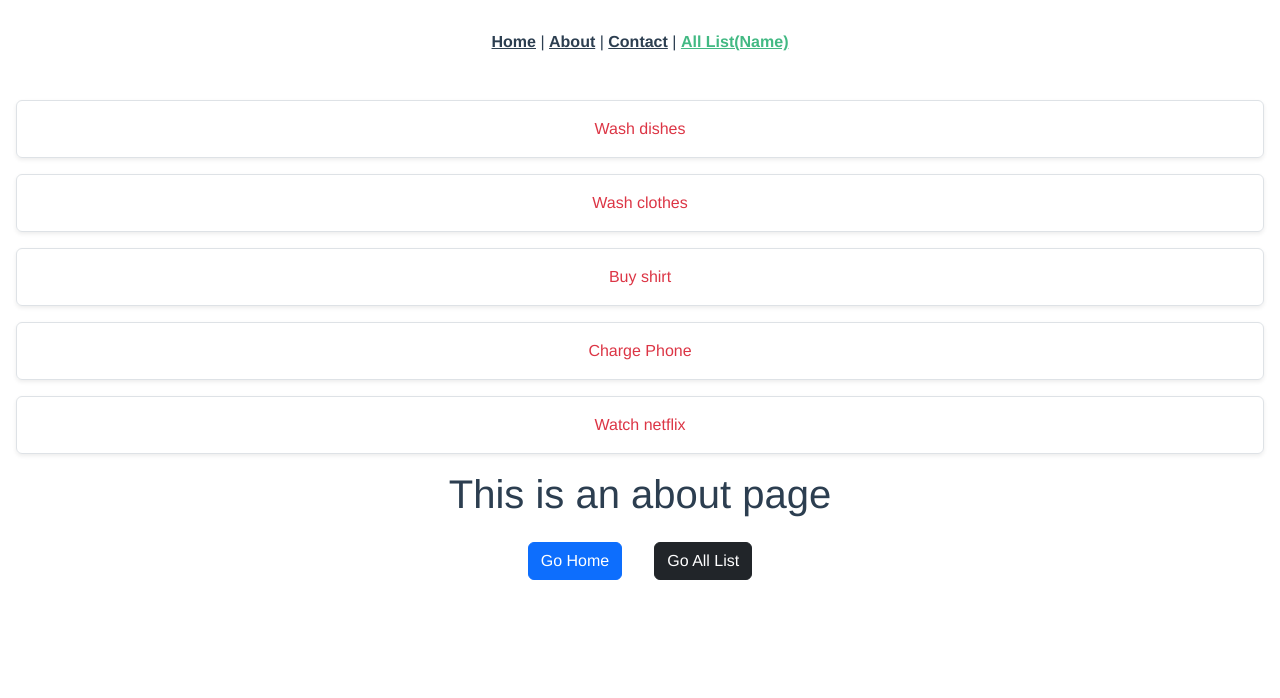
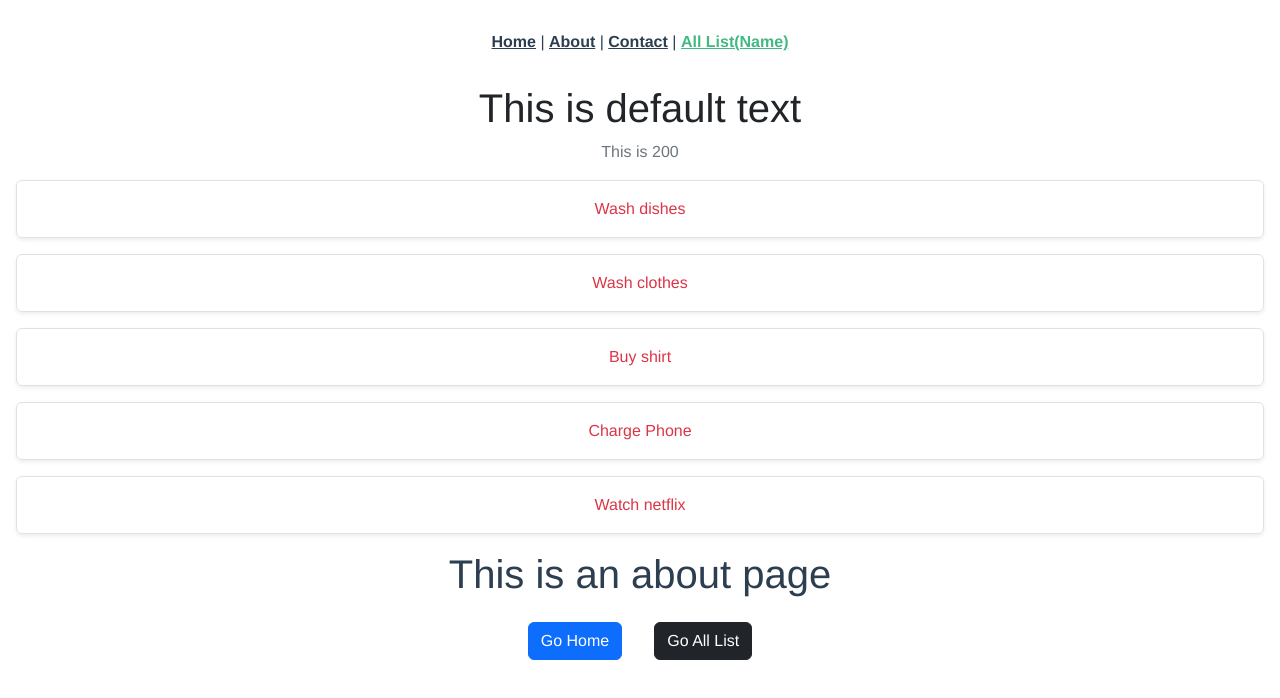
Before and after one commit to AungKyawPhyo1142/vue3-sample, a Vue app: page /allList in a window 1280 px wide. Shown: the top 698 px of the page. Built offline with nearby package versions, Linux system fonts and the light colour scheme.

Commit message:
Props
Send data from parent to child

```diff
--- a/src/views/shopList/AllList.vue
+++ b/src/views/shopList/AllList.vue
@@ -1,6 +1,10 @@
 <template>
-    <sg-list></sg-list>
-    <about></about>
+    <div class="">
+        <div class="">
+            <sg-list :titleText="Title" :paraText="200"></sg-list>
+            <about></about>
+        </div>
+    </div>
 </template>
 
 <script>
--- a/src/views/shopList/TaskList.vue
+++ b/src/views/shopList/TaskList.vue
@@ -1,4 +1,9 @@
 <template>
+        <div class="">
+            <h1 class="text-dark">This is {{titleText}}</h1>
+            <p class="text-muted">This is {{paraText}}</p>
+        </div>
+
     <div class="shadow-sm my-3 p-3 text-danger border rounded mx-3" v-for="(item,index) in tasks" :key="index">
         {{item.name}}
     </div>
@@ -7,6 +12,20 @@
 <script>
     export default {
         name: 'TaskList',
+        props: {
+            titleText: {
+                type: String,
+                required: true,
+                default: 'default text'
+            },
+            paraText: {
+                type: Number,
+                default: 10,
+                validator(value){
+                    return value>10
+                }
+            }
+        },
         data () {
             return {
                 title: 'This is all list page',
```
